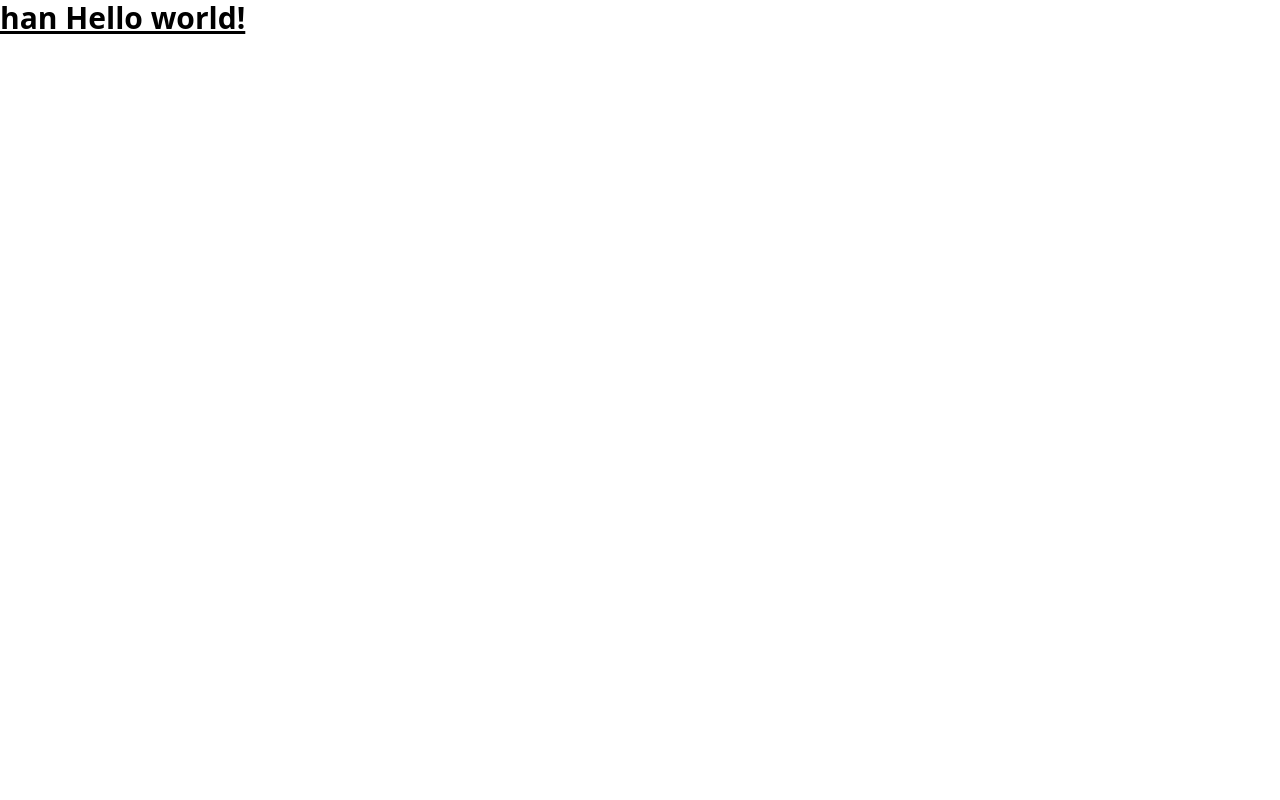
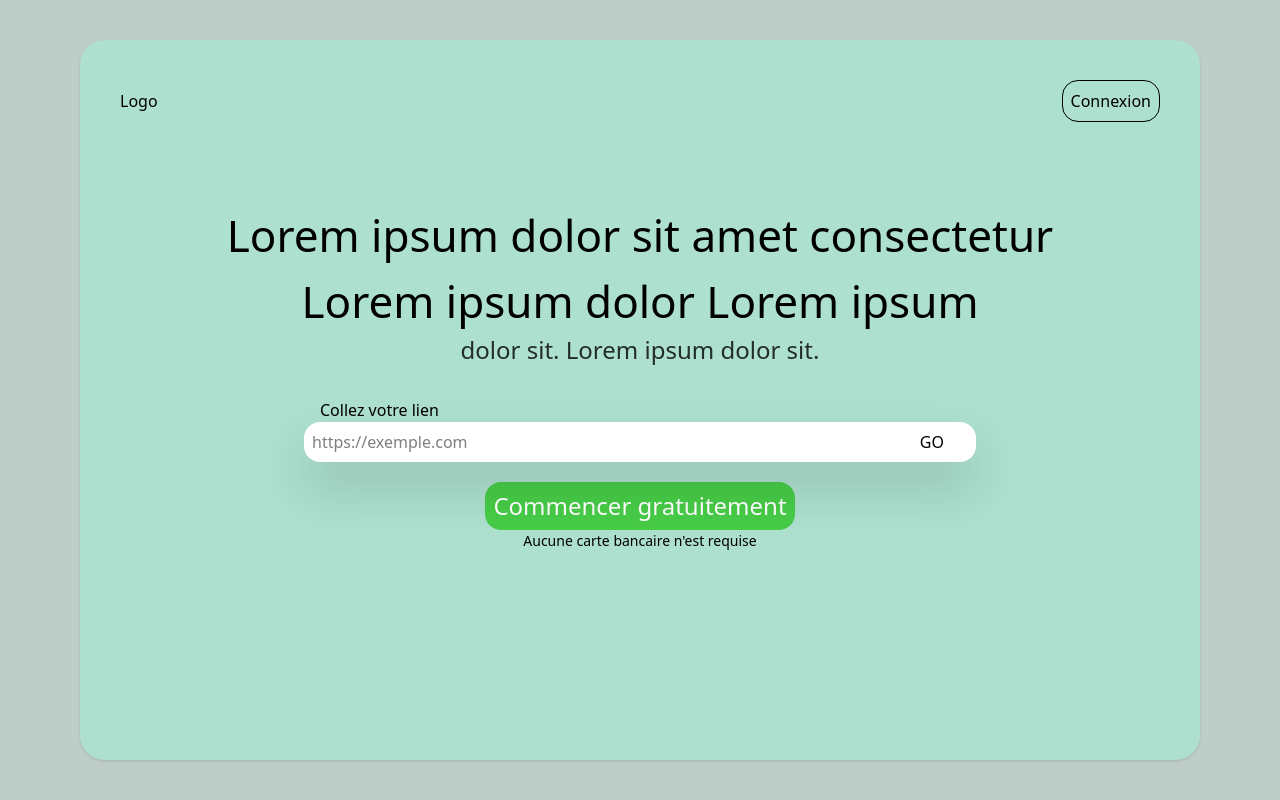
Before and after one commit to Djanfarouhanif/ImageMiner, an Angular app in the folder core/: page /home in a window 1280 px wide. Before the commit this address led to /. Built offline with nearby package versions, Linux system fonts and the light colour scheme.

Commit message:
premier div pour landingpage et button

```diff
--- a/core/src/app/app.component.html
+++ b/core/src/app/app.component.html
@@ -1,3 +1,2 @@
-<h1 class="text-3xl font-bold underline ">han Hello world!</h1>
 
 <router-outlet></router-outlet>
--- a/core/src/app/app.routes.ts
+++ b/core/src/app/app.routes.ts
@@ -1,3 +1,7 @@
 import { Routes } from '@angular/router';
+import { HomeComponent } from './home/home.component';
 
-export const routes: Routes = [];
+export const routes: Routes = [
+    {path:'', redirectTo:'/home',pathMatch:'full'},
+    {path:'home', component: HomeComponent}
+];
--- /dev/null
+++ b/core/src/app/home/home.component.html
@@ -0,0 +1,66 @@
+<!-- Container -->
+<div class="px-20 pt-10">
+    <!-- content container /header  -->
+    <div class="min-h-[90vh]   shadow p-10 rounded-3xl bg-[#ade0cf] " >
+        <!-- nav bar -->
+        <div class="flex items-center justify-between pb-20">
+            <!--logo-->
+            <div>
+                <div>Logo</div>
+            </div>
+            <!-- nav item -->
+             <div class="flex gap-10 ">
+                <div class="border p-2 rounded-2xl hover:scale-[0.9] cursor-pointer transition-all ">Connexion</div>
+
+             </div>
+        </div>
+        <!-- body -->
+        <div class="flex justify-center flex-col items-center">
+             <!-- Titre du container -->
+        <div class="pb-8">
+            <!-- Grand titre -->
+             <div class="text-center">
+                <h1 class="text-[44px]">Lorem ipsum dolor sit amet consectetur </h1>
+                <h1 class="text-[44px]">Lorem ipsum dolor Lorem ipsum </h1>
+             </div>
+             <!-- sout titre -->
+              <div class="text-2xl text-center text-black/80">
+                <h2> dolor sit. Lorem ipsum dolor sit.</h2>
+              </div>
+        </div>
+        <!-- Input du container -->
+        <div class="w-[80%] px-20 ">
+            <!-- container de forme -->
+            <div class="">
+                <form class="">
+
+                    <label for="lien" class="pl-4">Collez votre lien</label>
+                    <div class="flex w-full justify-center border-[#0bdfdf]  hover:border-[1px] rounded-2xl drop-shadow-2xl">
+                        <input class=" w-full p-2 rounded-s-2xl outline-0  bg-[#fff] " type="url" placeholder="https://exemple.com">
+                        <button class="bg-white px-8 rounded-e-2xl cursor-pointer ">GO</button>
+                    </div>
+
+                </form>
+                <!-- button ICP logo -->
+                <div class="pt-5 flex justify-center items-center flex-col">
+                    <!-- button de appele a l'action  -->
+                    <button class="bg-[#47cc47] text-2xl rounded-2xl cursor-pointer text-white p-2">Commencer gratuitement</button>
+                    <p class="text-[14px]">Aucune carte bancaire n'est requise</p>
+
+                    <!-- Logo -->
+                     <div>
+                        <div></div>
+                        <div></div>
+                        <div></div>
+                        <div></div>
+                     </div>
+                </div>
+
+            </div>
+        </div>
+        </div>
+
+
+    </div>
+
+</div>
--- a/core/src/index.html
+++ b/core/src/index.html
@@ -7,7 +7,7 @@
   <meta name="viewport" content="width=device-width, initial-scale=1">
   <link rel="icon" type="image/x-icon" href="favicon.ico">
 </head>
-<body>
+<body class="bg-[#becdc8]">
   <app-root></app-root>
 </body>
 </html>
```
Also changed, not shown: core/src/app/home/home.component.ts (added, +11 -0 lines), core/src/app/home/home.component.css (added).
